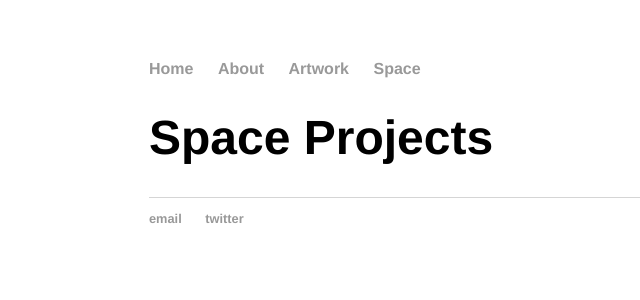
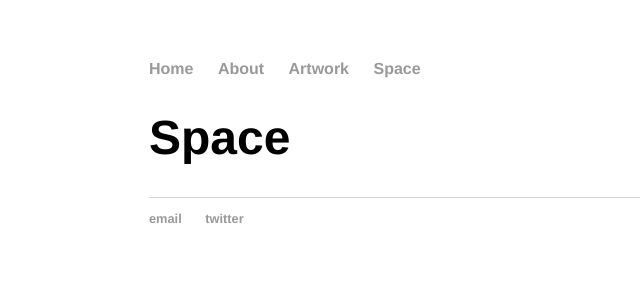
Before and after one commit to pdr-github/pdr-github.github.io, a Jekyll site: the page built from Space/index.html, in a window 1280 px wide. Shown: the top 300 px of the page, without its empty margins (43-683 px from the left). Built offline with Jekyll 4.4.1, drawn with Linux system fonts in a browser that asks for light colours.

Commit message:
Space Project name update

```diff
--- a/Space/index.html
+++ b/Space/index.html
@@ -1,5 +1,5 @@
 ---
 layout: default
-title: Space Projects
+title: Space
 ---
 	<h1>{{ page.title }}</h1>
--- a/_layouts/default.html
+++ b/_layouts/default.html
@@ -11,7 +11,7 @@
 	        		<li><a href="/">Home</a></li>
 		        	<li><a href="/About">About</a></li>
 	        		<li><a href="/Artwork">Artwork</a></li>
-	        		<li><a href="/Space /Projects">Space</a></li>
+	        		<li><a href="/SpaceProjects">Space</a></li>
 	    		</ul>
 			</nav>
 			<div class="container">
```
